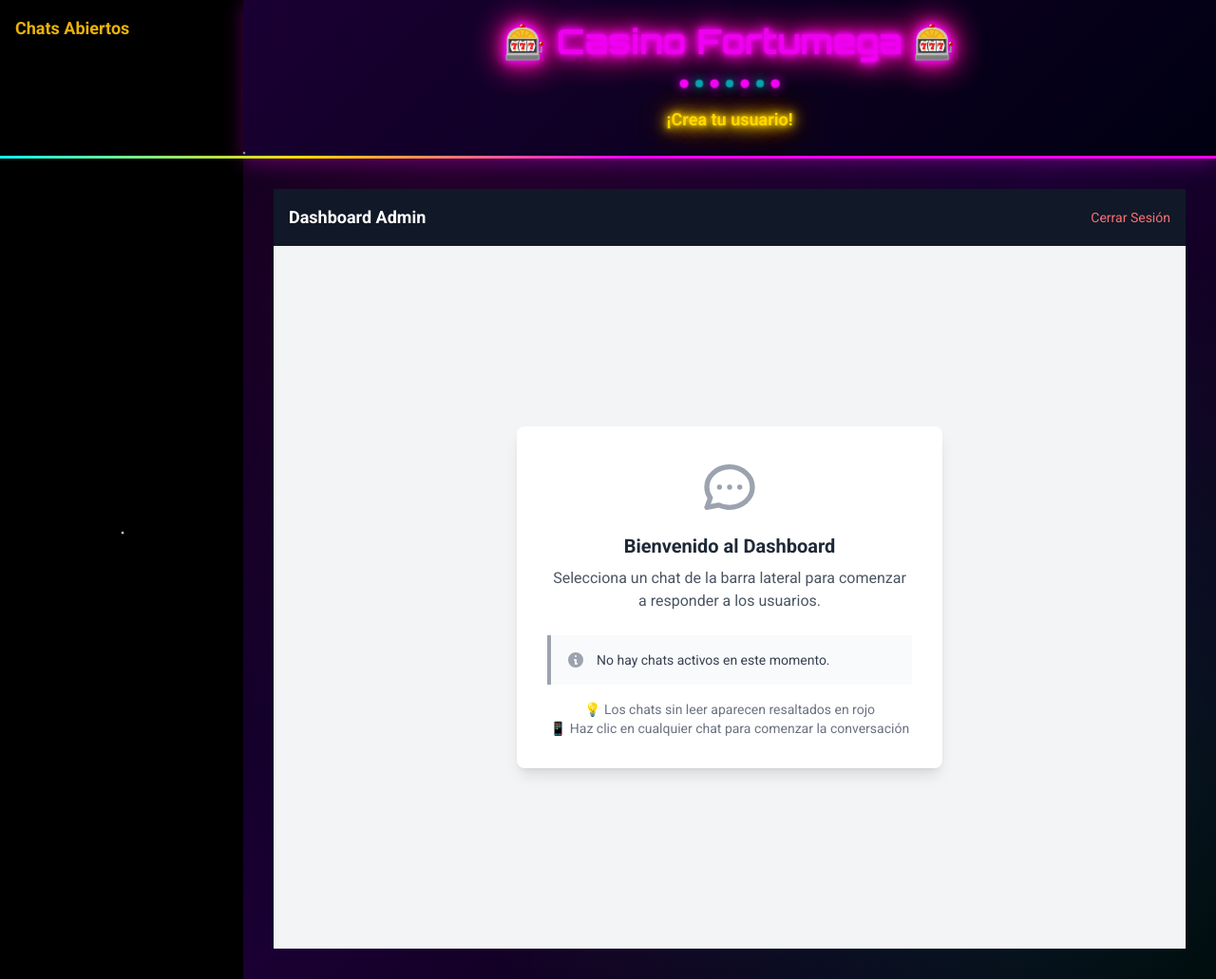
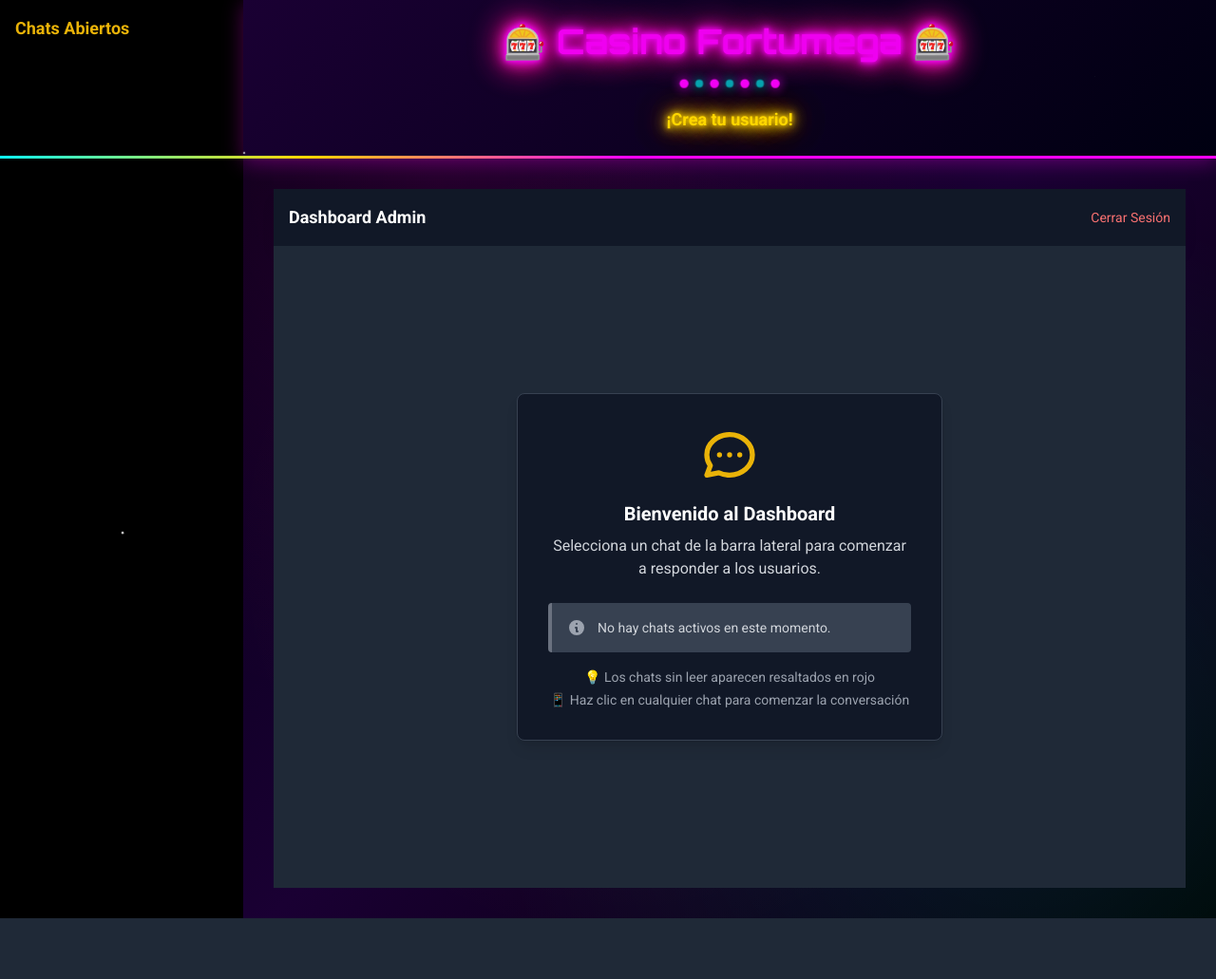
Before and after one commit to lujubru/nuevoares, a Flask app: page /admin/dashboard in a window 1280 px wide. Shown: the whole page at 95% size. After the commit the page ends 967 px from the top, so only its background shows below. Run offline with Flask 3, Linux system fonts and the light colour scheme; the visitor is signed in with stand-in values (Sample User, id 1); data that the repository does not hold is empty; some libraries are stand-ins or nearby versions.

Commit message:
Update admin_dashboard.html

```diff
--- a/templates/admin_dashboard.html
+++ b/templates/admin_dashboard.html
@@ -1,63 +1,63 @@
 {% extends "base.html" %}
 {% block title %}Dashboard Admin{% endblock %}
 {% block sidebar %}
-<div class="bg-black text-white w-64 p-4 overflow-y-auto">
-    <h3 class="text-lg font-semibold mb-4 text-yellow-500">Chats Abiertos</h3>
+<div class="bg-black text-white w-full sm:w-64 p-3 sm:p-4 overflow-y-auto">
+    <h3 class="text-base sm:text-lg font-semibold mb-4 text-yellow-500">Chats Abiertos</h3>
     {% for chat in chats %}
-        <a href="{{ url_for('admin_chat', chat_id=chat[0]) }}" class="block p-3 rounded-lg mb-2 {% if chat[4] %}bg-red-600{% else %}bg-gray-800{% endif %} hover:bg-gray-700 transition">
-            <span class="text-sm">{{ chat[1] }} {{ chat[2] }} ({{ chat[3] }})</span>
+        <a href="{{ url_for('admin_chat', chat_id=chat[0]) }}" class="block p-2 sm:p-3 rounded-lg mb-2 {% if chat[4] %}bg-red-600{% else %}bg-gray-800{% endif %} hover:bg-gray-700 transition">
+            <span class="text-xs sm:text-sm">{{ chat[1] }} {{ chat[2] }} ({{ chat[3] }})</span>
             {% if chat[4] %}<span class="text-xs bg-red-400 text-black px-1 rounded ml-2">No leído</span>{% endif %}
         </a>
     {% endfor %}
 </div>
 {% endblock %}
 {% block content %}
-<div class="min-h-screen flex flex-col">
-    <div class="bg-gray-900 text-white p-4 flex items-center justify-between shadow-lg">
-        <h2 class="text-lg font-semibold">Dashboard Admin</h2>
-        <div class="flex space-x-4">
-            <a href="{{ url_for('admin_login') }}" class="text-sm text-red-400 hover:text-red-300 transition">Cerrar Sesión</a>
+<div class="flex flex-col flex-1 h-[calc(100vh-8rem)] sm:h-[calc(100vh-4rem)]">
+    <div class="bg-gray-900 text-white p-3 sm:p-4 flex items-center justify-between shadow-lg">
+        <h2 class="text-base sm:text-lg font-semibold">Dashboard Admin</h2>
+        <div class="flex space-x-2 sm:space-x-4">
+            <a href="{{ url_for('admin_login') }}" class="text-xs sm:text-sm text-red-400 hover:text-red-300 transition">Cerrar Sesión</a>
         </div>
     </div>
-    <div class="flex-1 p-6 bg-gray-100 flex items-center justify-center">
-        <div class="max-w-md mx-auto bg-white p-8 rounded-lg shadow-lg text-center">
+    <div class="flex-1 p-3 sm:p-6 bg-gray-800 flex items-center justify-center">
+        <div class="w-full max-w-md mx-auto bg-gray-900 p-4 sm:p-8 rounded-lg shadow-lg text-center border border-gray-700">
             <div class="mb-6">
-                <svg class="w-16 h-16 mx-auto text-gray-400 mb-4" fill="none" stroke="currentColor" viewBox="0 0 24 24" xmlns="http://www.w3.org/2000/svg">
+                <svg class="w-12 h-12 sm:w-16 sm:h-16 mx-auto text-yellow-500 mb-4" fill="none" stroke="currentColor" viewBox="0 0 24 24" xmlns="http://www.w3.org/2000/svg">
                     <path stroke-linecap="round" stroke-linejoin="round" stroke-width="2" d="M8 12h.01M12 12h.01M16 12h.01M21 12c0 4.418-4.03 8-9 8a9.863 9.863 0 01-4.255-.949L3 20l1.395-3.72C3.512 15.042 3 13.574 3 12c0-4.418 4.03-8 9-8s9 3.582 9 8z"></path>
                 </svg>
-                <h3 class="text-xl font-semibold text-gray-800 mb-2">Bienvenido al Dashboard</h3>
-                <p class="text-gray-600">Selecciona un chat de la barra lateral para comenzar a responder a los usuarios.</p>
+                <h3 class="text-lg sm:text-xl font-semibold text-white mb-2">Bienvenido al Dashboard</h3>
+                <p class="text-sm sm:text-base text-gray-300">Selecciona un chat de la barra lateral para comenzar a responder a los usuarios.</p>
             </div>
 
             {% if chats %}
-                <div class="bg-blue-50 border-l-4 border-blue-400 p-4 mb-4">
+                <div class="bg-blue-900 border-l-4 border-blue-400 p-3 sm:p-4 mb-4 rounded">
                     <div class="flex">
                         <div class="flex-shrink-0">
-                            <svg class="h-5 w-5 text-blue-400" viewBox="0 0 20 20" fill="currentColor">
+                            <svg class="h-4 w-4 sm:h-5 sm:w-5 text-blue-400" viewBox="0 0 20 20" fill="currentColor">
                                 <path fill-rule="evenodd" d="M8.257 3.099c.765-1.36 2.722-1.36 3.486 0l5.58 9.92c.75 1.334-.213 2.98-1.742 2.98H4.42c-1.53 0-2.493-1.646-1.743-2.98l5.58-9.92zM11 13a1 1 0 11-2 0 1 1 0 012 0zm-1-8a1 1 0 00-1 1v3a1 1 0 002 0V6a1 1 0 00-1-1z" clip-rule="evenodd" />
                             </svg>
                         </div>
                         <div class="ml-3">
-                            <p class="text-sm text-blue-700">
+                            <p class="text-xs sm:text-sm text-blue-200">
                                 Tienes <strong>{{ chats|length }}</strong> chat(s) disponible(s).
                                 {% set unread_count = chats|selectattr('4')|list|length %}
                                 {% if unread_count > 0 %}
-                                    <span class="text-red-600 font-semibold">{{ unread_count }} sin leer.</span>
+                                    <span class="text-red-400 font-semibold">{{ unread_count }} sin leer.</span>
                                 {% endif %}
                             </p>
                         </div>
                     </div>
                 </div>
             {% else %}
-                <div class="bg-gray-50 border-l-4 border-gray-400 p-4 mb-4">
+                <div class="bg-gray-700 border-l-4 border-gray-500 p-3 sm:p-4 mb-4 rounded">
                     <div class="flex">
                         <div class="flex-shrink-0">
-                            <svg class="h-5 w-5 text-gray-400" viewBox="0 0 20 20" fill="currentColor">
+                            <svg class="h-4 w-4 sm:h-5 sm:w-5 text-gray-400" viewBox="0 0 20 20" fill="currentColor">
                                 <path fill-rule="evenodd" d="M18 10a8 8 0 11-16 0 8 8 0 0116 0zm-7-4a1 1 0 11-2 0 1 1 0 012 0zM9 9a1 1 0 000 2v3a1 1 0 001 1h1a1 1 0 100-2v-3a1 1 0 00-1-1H9z" clip-rule="evenodd" />
                             </svg>
                         </div>
                         <div class="ml-3">
-                            <p class="text-sm text-gray-700">
+                            <p class="text-xs sm:text-sm text-gray-300">
                                 No hay chats activos en este momento.
                             </p>
                         </div>
@@ -65,7 +65,7 @@
                 </div>
             {% endif %}
 
-            <div class="text-sm text-gray-500">
+            <div class="text-xs sm:text-sm text-gray-400 space-y-1">
                 <p>💡 Los chats sin leer aparecen resaltados en rojo</p>
                 <p>📱 Haz clic en cualquier chat para comenzar la conversación</p>
             </div>
```
